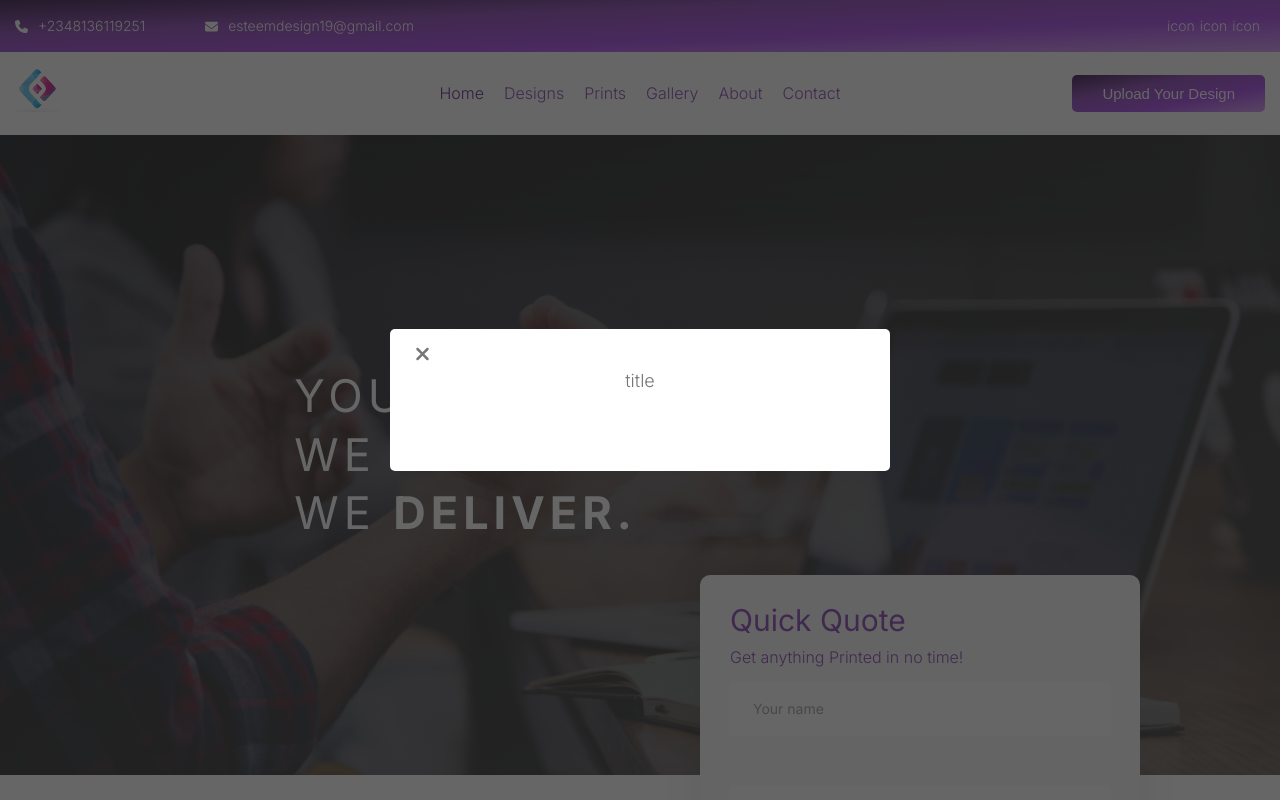
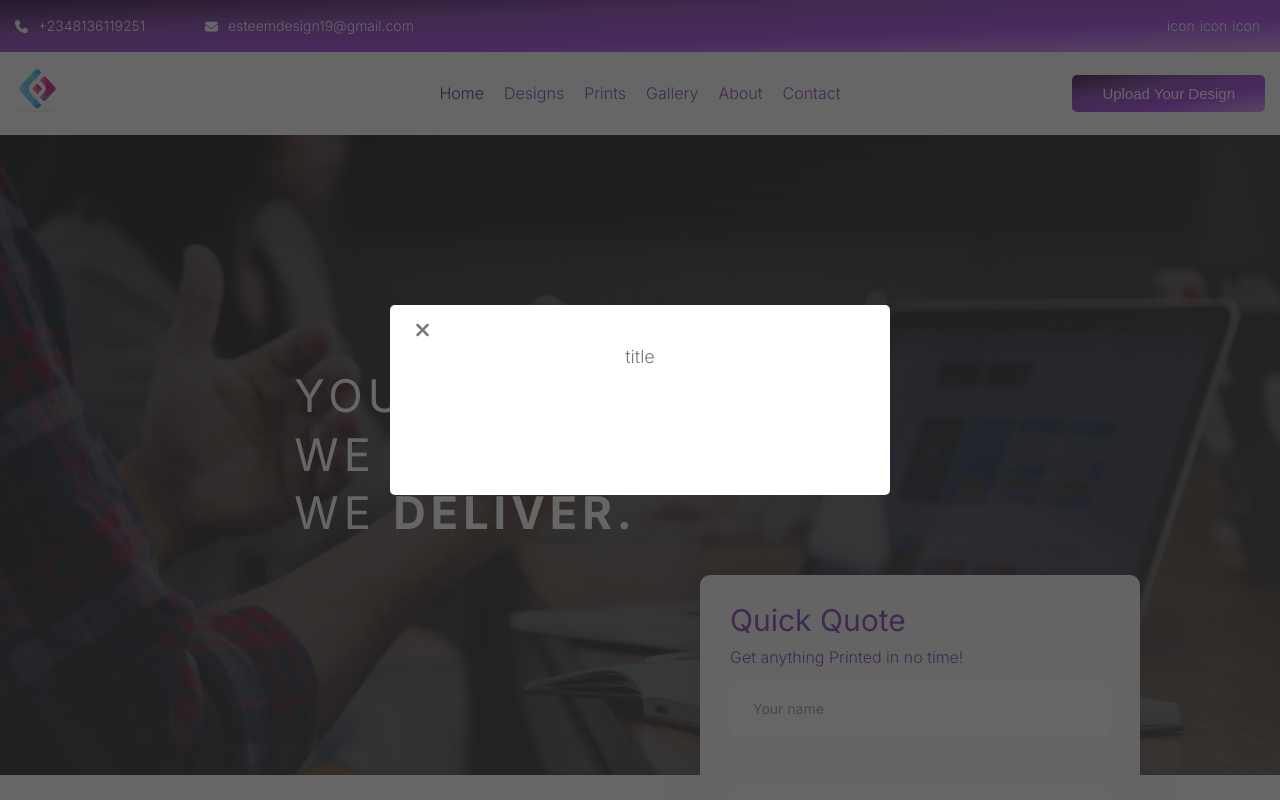
Before and after one commit to esteemayo/next-idesignx, a Next.js app: page / in a window 1280 px wide. Shown: the top 800 px of the page. Built offline with nearby package versions, Linux system fonts and the light colour scheme.

Commit message:
fix: add styling

```diff
--- a/src/components/modal/Modal.tsx
+++ b/src/components/modal/Modal.tsx
@@ -156,6 +156,7 @@ const Footer = styled.div`
   display: flex;
   flex-direction: column;
   gap: 0.8rem;
+  padding: 2.4rem 0;
 `;
 
 export default Modal;
```
